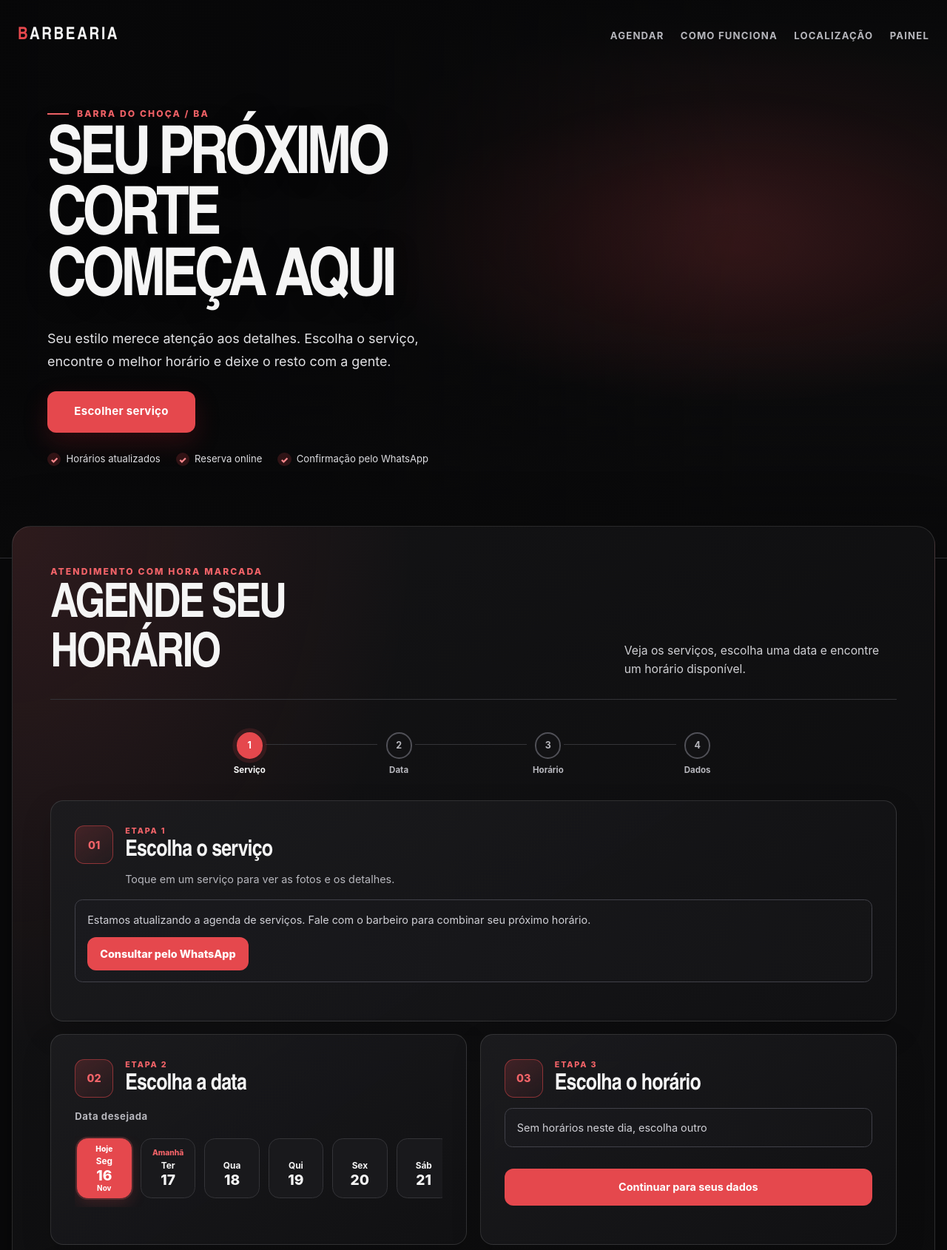
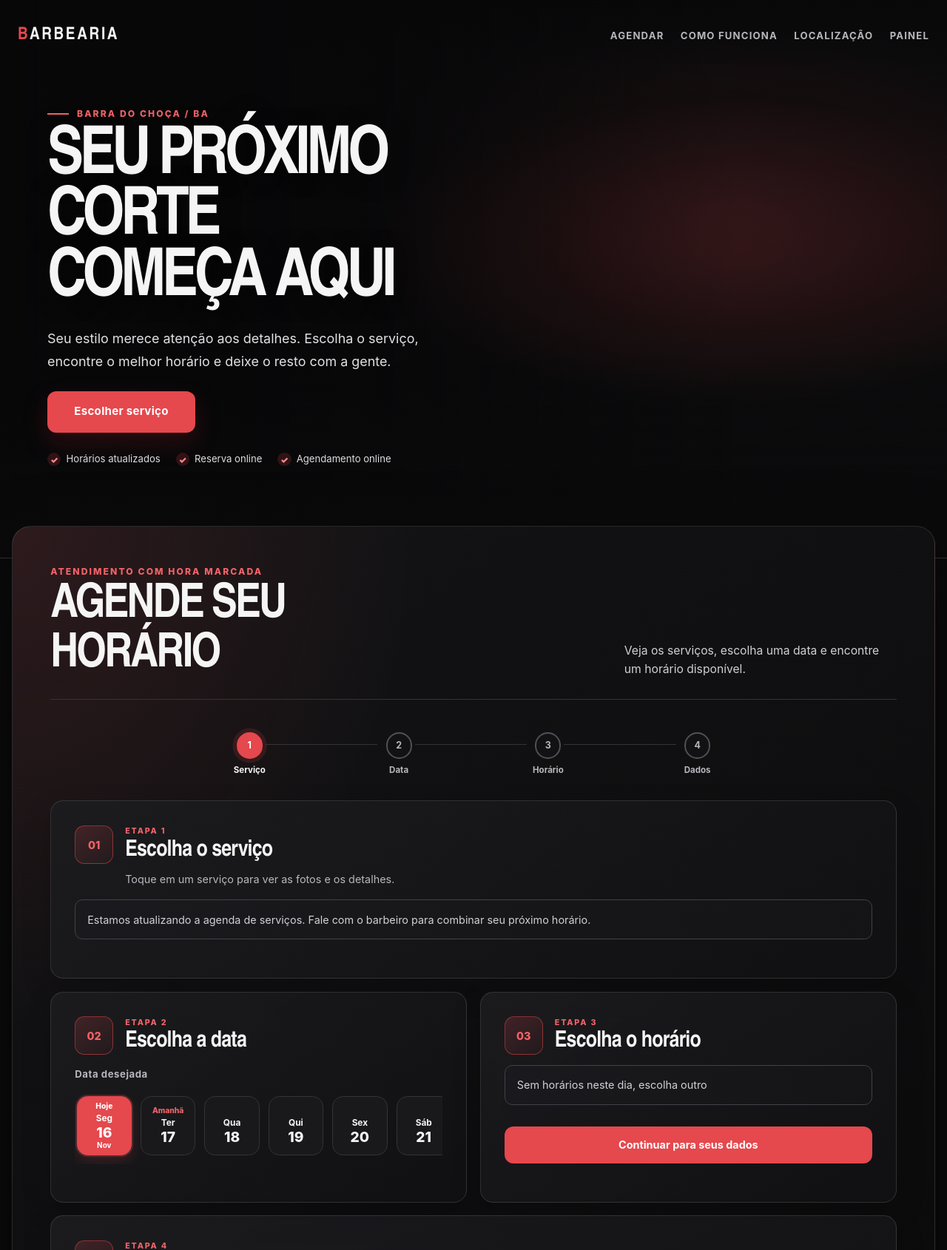
Before and after one commit to MatheusSousaa/barbershop-booking, a Spring Boot app: page / in a window 1280 px wide. Shown: the top 1690 px of the page at 74% size. Run offline with Spring Boot 4, Linux system fonts and the light colour scheme; data that the repository does not hold is empty; some of the project's set-up classes (security, data sources, template engines, error pages and the like) are left out, and stand-ins take their place.

Commit message:
Disable barber WhatsApp contact for now

```diff
--- a/src/main/resources/static/index.html
+++ b/src/main/resources/static/index.html
@@ -34,7 +34,7 @@
       <ul class="hero-highlights" aria-label="Vantagens do agendamento">
         <li><span aria-hidden="true">✓</span> Horários atualizados</li>
         <li><span aria-hidden="true">✓</span> Reserva online</li>
-        <li><span aria-hidden="true">✓</span> Confirmação pelo WhatsApp</li>
+        <li><span aria-hidden="true">✓</span> Agendamento online</li>
       </ul>
     </div>
   </header>
--- a/src/main/resources/static/js/app.js
+++ b/src/main/resources/static/js/app.js
@@ -164,7 +164,10 @@ function initializePhoneInput() {
 function initializeBookingEvents() {
   document.getElementById('appointment-form').addEventListener('submit', submitAppointment);
   document.getElementById('btn-new-appointment').addEventListener('click', resetBookingFlow);
-  document.getElementById('btn-whatsapp-confirmation').addEventListener('click', openBarberWhatsApp);
+  const whatsappButton = document.getElementById('btn-whatsapp-confirmation');
+  const barberWhatsApp = BarbershopUtils.normalizeBrazilianPhone(window.BARBERSHOP_CONTACT?.barberWhatsApp);
+  if (barberWhatsApp) whatsappButton.addEventListener('click', openBarberWhatsApp);
+  else whatsappButton.remove();
   document.getElementById('btn-save-calendar').addEventListener('click', saveAppointmentToCalendar);
   initializePhotoViewer();
   document.getElementById('name-error').controlInput = document.getElementById('client-name');
--- a/src/main/resources/static/js/contact-config.js
+++ b/src/main/resources/static/js/contact-config.js
@@ -1,4 +1,4 @@
-// Configure o WhatsApp do barbeiro aqui, usando DDI + DDD + número, apenas dígitos.
+// O WhatsApp do barbeiro permanece desativado até um número ser configurado.
 window.BARBERSHOP_CONTACT = Object.freeze({
-  barberWhatsApp: '5577998186050'
+  barberWhatsApp: ''
 });
```
